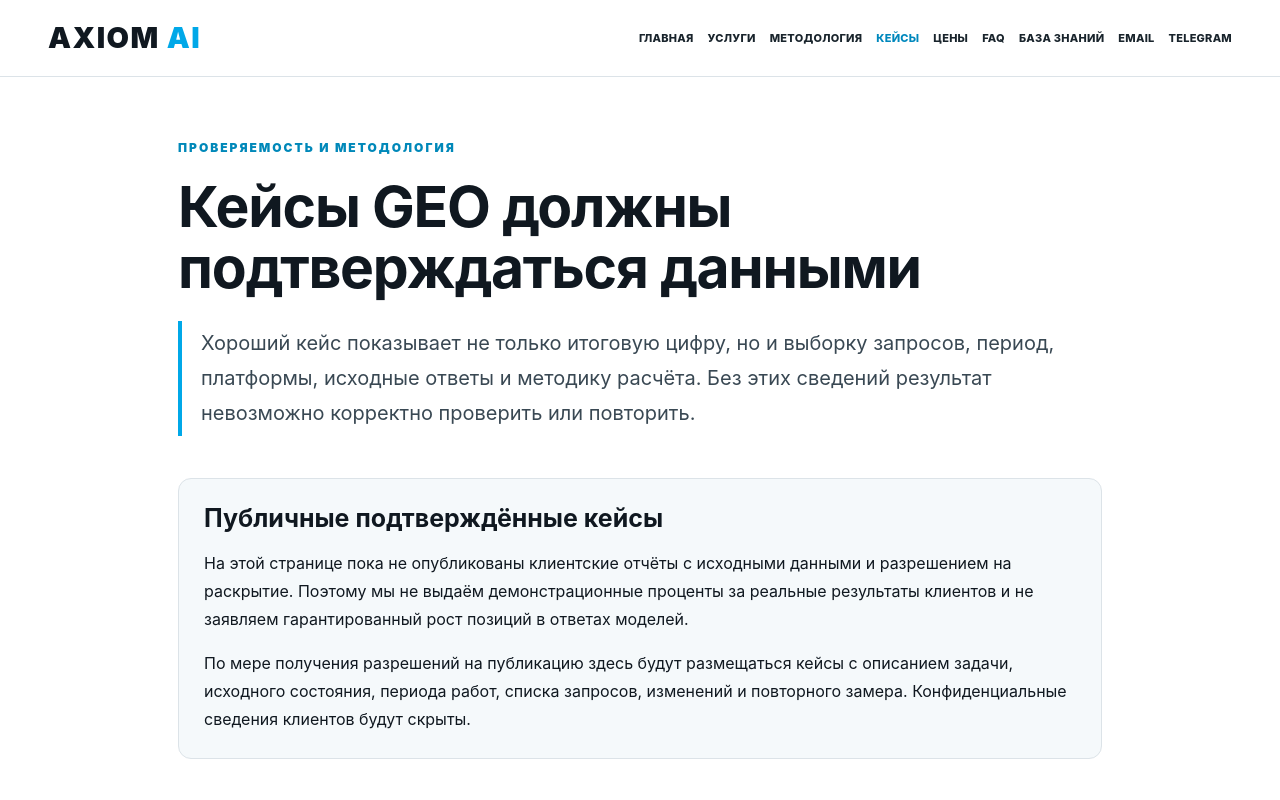
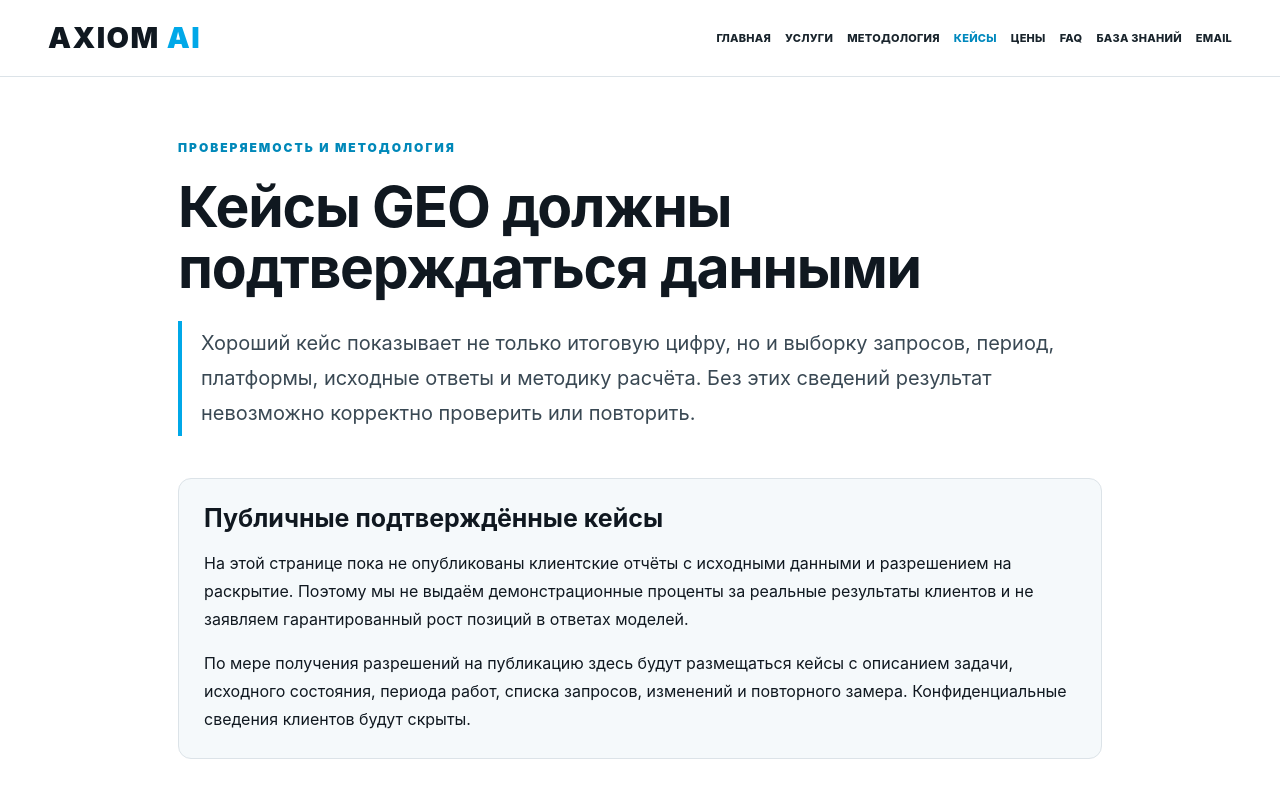
Before and after one commit to Chandr777/axiom-ai, a React (Vite) app: page /cases in a window 1280 px wide. Shown: the top 800 px of the page. Built offline with nearby package versions, Linux system fonts and the light colour scheme.

Commit message:
Remove Telegram contact; keep email only

```diff
--- a/src/Navbar.jsx
+++ b/src/Navbar.jsx
@@ -2,7 +2,6 @@ import { useEffect, useState } from 'react'
 import { Link, useLocation } from 'react-router-dom'
 
 const EMAIL = 'info@axiom-ai.su'
-const TELEGRAM = 'https://t.me/MakarovLev'
 const links = [
   ['/', 'ГЛАВНАЯ'], ['/services', 'УСЛУГИ'], ['/methodology', 'МЕТОДОЛОГИЯ'],
   ['/cases', 'КЕЙСЫ'], ['/pricing', 'ЦЕНЫ'], ['/faq', 'FAQ'],
@@ -27,13 +26,11 @@ export default function Navbar() {
       {links.map(([path,label]) => <Link key={path} to={path} className={location.pathname===path?'active':''}>{label}</Link>)}
       <a href="/knowledge/">БАЗА ЗНАНИЙ</a>
       <a href={`mailto:${EMAIL}`}>EMAIL</a>
-      <a href={TELEGRAM} target="_blank" rel="noreferrer">TELEGRAM</a>
     </nav>}
     {mobile && <button className="menu-toggle" onClick={() => setOpen(!open)} aria-expanded={open} aria-label="Открыть меню"><span/><span/><span/></button>}
     {mobile && open && <nav className="mobile-nav" aria-label="Мобильная навигация">
       {links.map(([path,label]) => <Link key={path} to={path}>{label}</Link>)}
       <a href="/knowledge/">БАЗА ЗНАНИЙ</a><a href={`mailto:${EMAIL}`}>{EMAIL}</a>
-      <a href={TELEGRAM} target="_blank" rel="noreferrer">Telegram: @MakarovLev</a>
     </nav>}
   </div></header>
 }
```
